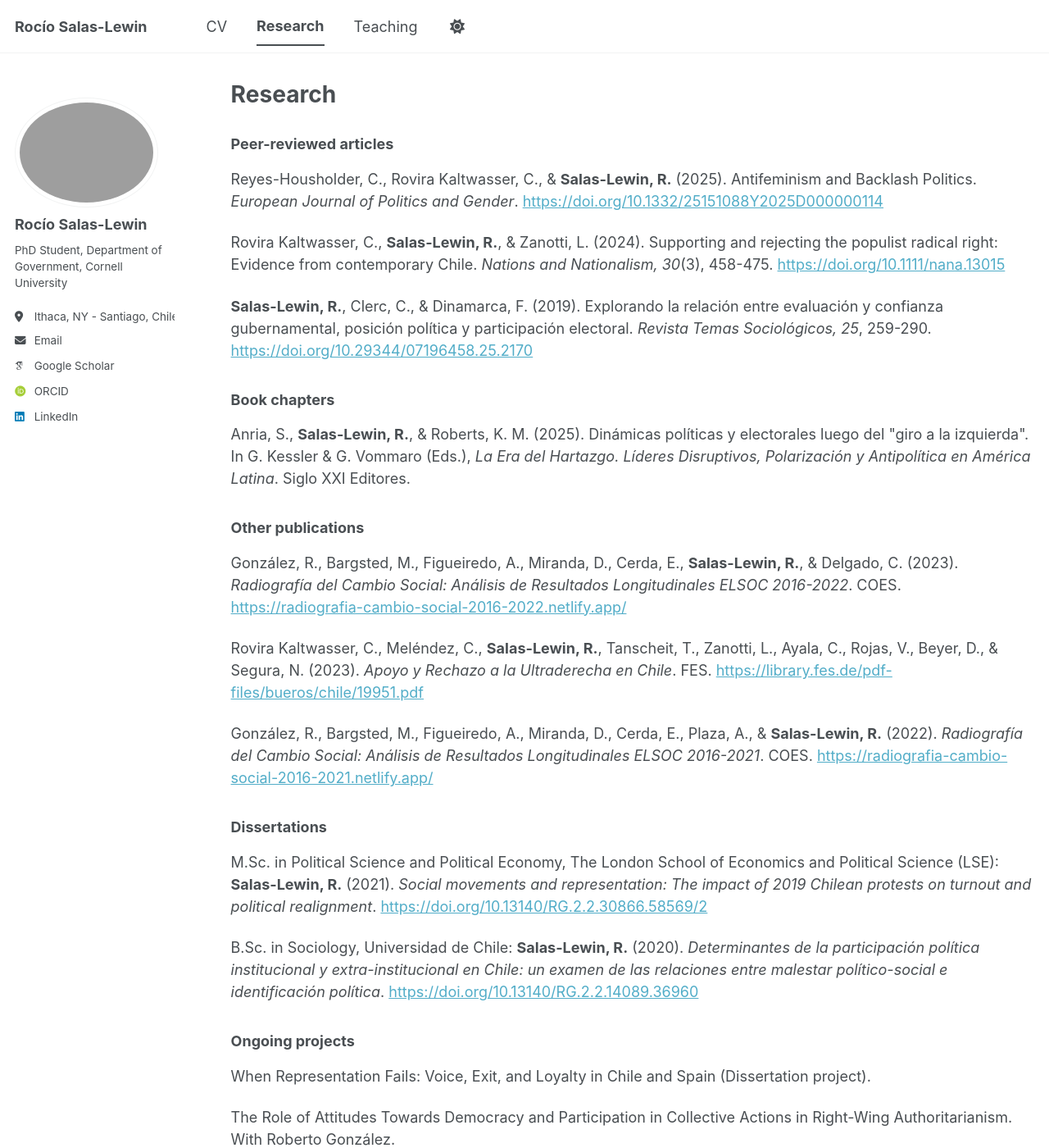
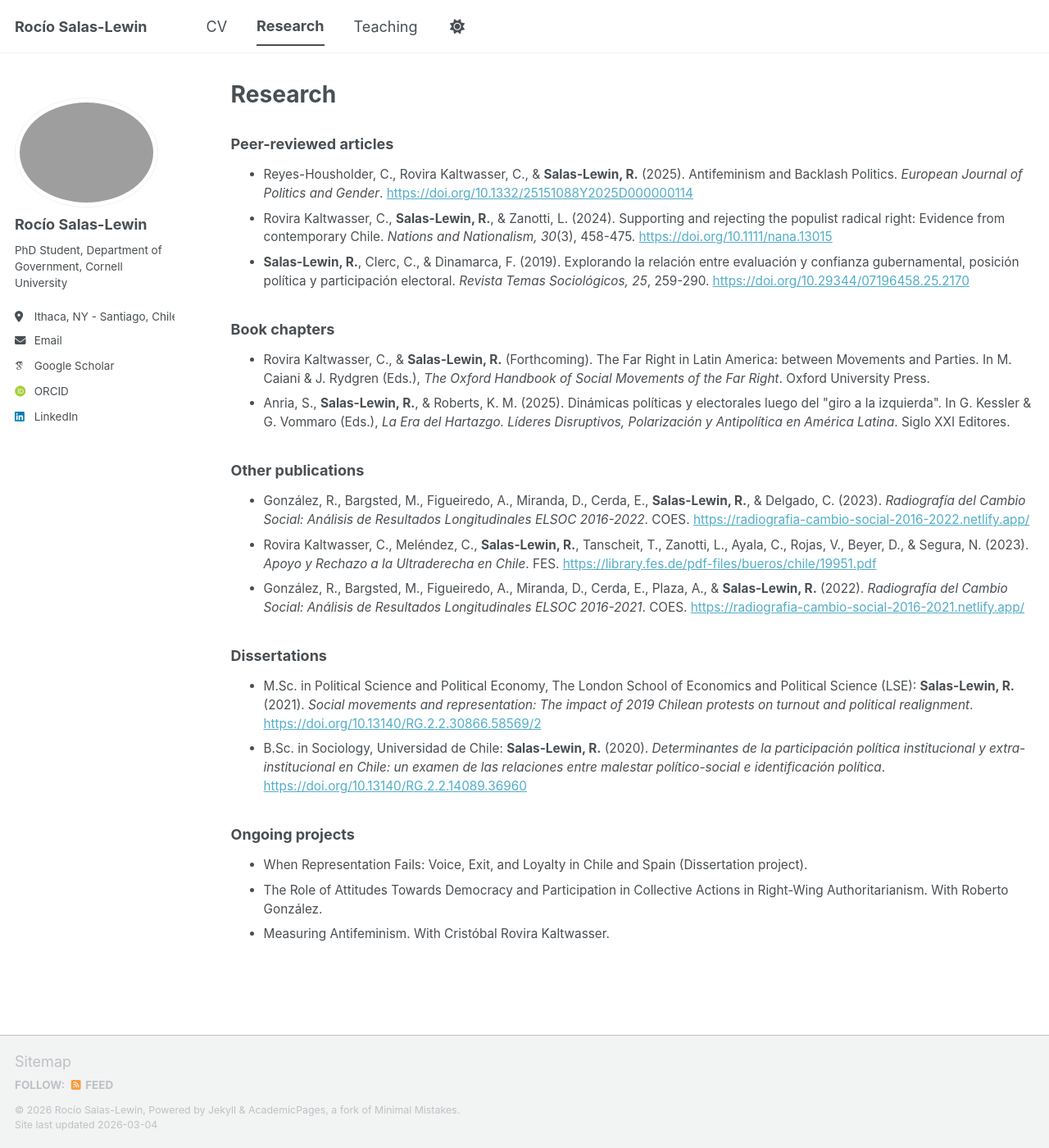
Before and after one commit to rsalaslewin/rsalaslewin.github.io, a Jekyll site: the page built from _pages/research.html, in a window 1280 px wide and 1400 px high. Shown: the whole window at 82% size. Built offline with Jekyll 4.4.1, drawn with Linux system fonts in a browser that asks for light colours; some web fonts are replaced; a script bundle is joined from its source files by our own code; library files that are not in the unit come from our copies; some of the changed text lies outside the part shown.

Commit message:
Update research.html

```diff
--- a/_pages/research.html
+++ b/_pages/research.html
@@ -6,37 +6,34 @@ author_profile: true
 ---
 
 <h3>Peer-reviewed articles</h3>
-
-<p>Reyes-Housholder, C., Rovira Kaltwasser, C., & <strong>Salas-Lewin, R.</strong> (2025). Antifeminism and Backlash Politics. <em>European Journal of Politics and Gender</em>. <a href="https://doi.org/10.1332/25151088Y2025D000000114">https://doi.org/10.1332/25151088Y2025D000000114</a></p>
-
-<p>Rovira Kaltwasser, C., <strong>Salas-Lewin, R.</strong>, & Zanotti, L. (2024). Supporting and rejecting the populist radical right: Evidence from contemporary Chile. <em>Nations and Nationalism, 30</em>(3), 458-475. <a href="https://doi.org/10.1111/nana.13015">https://doi.org/10.1111/nana.13015</a></p>
-
-<p><strong>Salas-Lewin, R.</strong>, Clerc, C., & Dinamarca, F. (2019). Explorando la relación entre evaluación y confianza gubernamental, posición política y participación electoral. <em>Revista Temas Sociológicos, 25</em>, 259-290. <a href="https://doi.org/10.29344/07196458.25.2170">https://doi.org/10.29344/07196458.25.2170</a></p>
+<ul style="font-size: 0.85em;">
+  <li>Reyes-Housholder, C., Rovira Kaltwasser, C., & <strong>Salas-Lewin, R.</strong> (2025). Antifeminism and Backlash Politics. <em>European Journal of Politics and Gender</em>. <a href="https://doi.org/10.1332/25151088Y2025D000000114">https://doi.org/10.1332/25151088Y2025D000000114</a></li>
+  <li>Rovira Kaltwasser, C., <strong>Salas-Lewin, R.</strong>, & Zanotti, L. (2024). Supporting and rejecting the populist radical right: Evidence from contemporary Chile. <em>Nations and Nationalism, 30</em>(3), 458-475. <a href="https://doi.org/10.1111/nana.13015">https://doi.org/10.1111/nana.13015</a></li>
+  <li><strong>Salas-Lewin, R.</strong>, Clerc, C., & Dinamarca, F. (2019). Explorando la relación entre evaluación y confianza gubernamental, posición política y participación electoral. <em>Revista Temas Sociológicos, 25</em>, 259-290. <a href="https://doi.org/10.29344/07196458.25.2170">https://doi.org/10.29344/07196458.25.2170</a></li>
+</ul>
 
 <h3>Book chapters</h3>
-
-<p>Anria, S., <strong>Salas-Lewin, R.</strong>, & Roberts, K. M. (2025). Dinámicas políticas y electorales luego del "giro a la izquierda". In G. Kessler & G. Vommaro (Eds.), <em>La Era del Hartazgo. Líderes Disruptivos, Polarización y Antipolítica en América Latina</em>. Siglo XXI Editores.</p>
+<ul style="font-size: 0.85em;">
+  <li>Rovira Kaltwasser, C., & <strong>Salas-Lewin, R.</strong> (Forthcoming). The Far Right in Latin America: between Movements and Parties. In M. Caiani & J. Rydgren (Eds.), <em>The Oxford Handbook of Social Movements of the Far Right</em>. Oxford University Press.</li>
+  <li>Anria, S., <strong>Salas-Lewin, R.</strong>, & Roberts, K. M. (2025). Dinámicas políticas y electorales luego del "giro a la izquierda". In G. Kessler & G. Vommaro (Eds.), <em>La Era del Hartazgo. Líderes Disruptivos, Polarización y Antipolítica en América Latina</em>. Siglo XXI Editores.</li>
+</ul>
 
 <h3>Other publications</h3>
-
-<p>González, R., Bargsted, M., Figueiredo, A., Miranda, D., Cerda, E., <strong>Salas-Lewin, R.</strong>, & Delgado, C. (2023). <em>Radiografía del Cambio Social: Análisis de Resultados Longitudinales ELSOC 2016-2022</em>. COES. <a href="https://radiografia-cambio-social-2016-2022.netlify.app/">https://radiografia-cambio-social-2016-2022.netlify.app/</a></p>
-
-<p>Rovira Kaltwasser, C., Meléndez, C., <strong>Salas-Lewin, R.</strong>, Tanscheit, T., Zanotti, L., Ayala, C., Rojas, V., Beyer, D., & Segura, N. (2023). <em>Apoyo y Rechazo a la Ultraderecha en Chile</em>. FES. <a href="https://library.fes.de/pdf-files/bueros/chile/19951.pdf">https://library.fes.de/pdf-files/bueros/chile/19951.pdf</a></p>
-
-<p>González, R., Bargsted, M., Figueiredo, A., Miranda, D., Cerda, E., Plaza, A., & <strong>Salas-Lewin, R.</strong> (2022). <em>Radiografía del Cambio Social: Análisis de Resultados Longitudinales ELSOC 2016-2021</em>. COES. <a href="https://radiografia-cambio-social-2016-2021.netlify.app/">https://radiografia-cambio-social-2016-2021.netlify.app/</a></p>
+<ul style="font-size: 0.85em;">
+  <li>González, R., Bargsted, M., Figueiredo, A., Miranda, D., Cerda, E., <strong>Salas-Lewin, R.</strong>, & Delgado, C. (2023). <em>Radiografía del Cambio Social: Análisis de Resultados Longitudinales ELSOC 2016-2022</em>. COES. <a href="https://radiografia-cambio-social-2016-2022.netlify.app/">https://radiografia-cambio-social-2016-2022.netlify.app/</a></li>
+  <li>Rovira Kaltwasser, C., Meléndez, C., <strong>Salas-Lewin, R.</strong>, Tanscheit, T., Zanotti, L., Ayala, C., Rojas, V., Beyer, D., & Segura, N. (2023). <em>Apoyo y Rechazo a la Ultraderecha en Chile</em>. FES. <a href="https://library.fes.de/pdf-files/bueros/chile/19951.pdf">https://library.fes.de/pdf-files/bueros/chile/19951.pdf</a></li>
+  <li>González, R., Bargsted, M., Figueiredo, A., Miranda, D., Cerda, E., Plaza, A., & <strong>Salas-Lewin, R.</strong> (2022). <em>Radiografía del Cambio Social: Análisis de Resultados Longitudinales ELSOC 2016-2021</em>. COES. <a href="https://radiografia-cambio-social-2016-2021.netlify.app/">https://radiografia-cambio-social-2016-2021.netlify.app/</a></li>
+</ul>
 
 <h3>Dissertations</h3>
-
-<p>M.Sc. in Political Science and Political Economy, The London School of Economics and Political Science (LSE): <strong>Salas-Lewin, R.</strong> (2021). <em>Social movements and representation: The impact of 2019 Chilean protests on turnout and political realignment</em>. <a href="https://doi.org/10.13140/RG.2.2.30866.58569/2">https://doi.org/10.13140/RG.2.2.30866.58569/2</a></p>
-
-<p>B.Sc. in Sociology, Universidad de Chile: <strong>Salas-Lewin, R.</strong> (2020). <em>Determinantes de la participación política institucional y extra-institucional en Chile: un examen de las relaciones entre malestar político-social e identificación política</em>. <a href="https://doi.org/10.13140/RG.2.2.14089.36960">https://doi.org/10.13140/RG.2.2.14089.36960</a></p>
+<ul style="font-size: 0.85em;">
+  <li>M.Sc. in Political Science and Political Economy, The London School of Economics and Political Science (LSE): <strong>Salas-Lewin, R.</strong> (2021). <em>Social movements and representation: The impact of 2019 Chilean protests on turnout and political realignment</em>. <a href="https://doi.org/10.13140/RG.2.2.30866.58569/2">https://doi.org/10.13140/RG.2.2.30866.58569/2</a></li>
+  <li>B.Sc. in Sociology, Universidad de Chile: <strong>Salas-Lewin, R.</strong> (2020). <em>Determinantes de la participación política institucional y extra-institucional en Chile: un examen de las relaciones entre malestar político-social e identificación política</em>. <a href="https://doi.org/10.13140/RG.2.2.14089.36960">https://doi.org/10.13140/RG.2.2.14089.36960</a></li>
+</ul>
 
 <h3>Ongoing projects</h3>
-
-<p>When Representation Fails: Voice, Exit, and Loyalty in Chile and Spain (Dissertation project).</p>
-
-<p>The Role of Attitudes Towards Democracy and Participation in Collective Actions in Right-Wing Authoritarianism. With Roberto González.</p>
-
-<p>Measuring Antifeminism. With Cristóbal Rovira Kaltwasser.</p>
-
-<p>Far Right in Latin America: between Movements and Parties. With Cristóbal Rovira Kaltwasser–for the <em>Oxford Handbook on Social Movements of the Far Right</em>, Manuela Caiani and Jens Rydgren (Eds.).</p>
+<ul style="font-size: 0.85em;">
+  <li>When Representation Fails: Voice, Exit, and Loyalty in Chile and Spain (Dissertation project).</li>
+  <li>The Role of Attitudes Towards Democracy and Participation in Collective Actions in Right-Wing Authoritarianism. With Roberto González.</li>
+  <li>Measuring Antifeminism. With Cristóbal Rovira Kaltwasser.</li>
+</ul>
```
